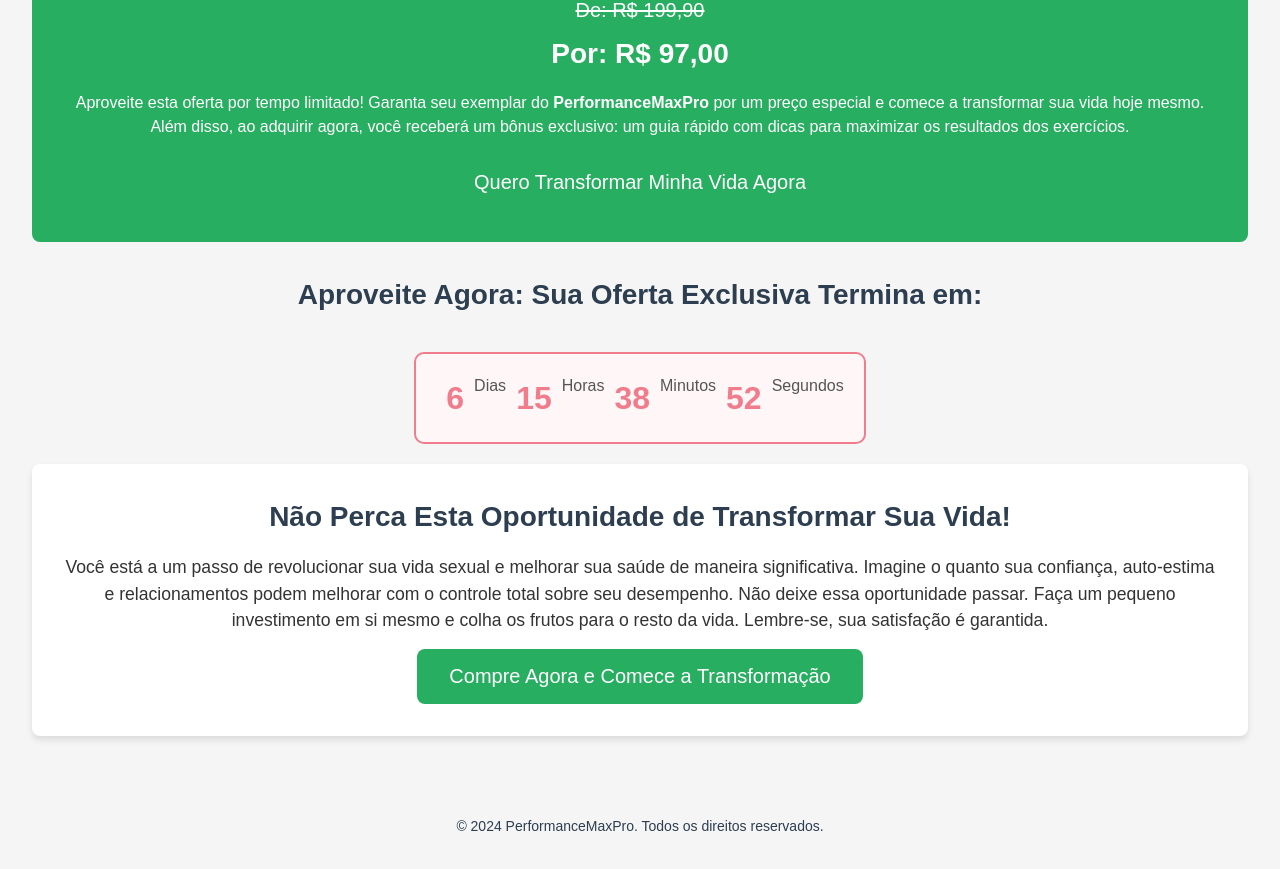
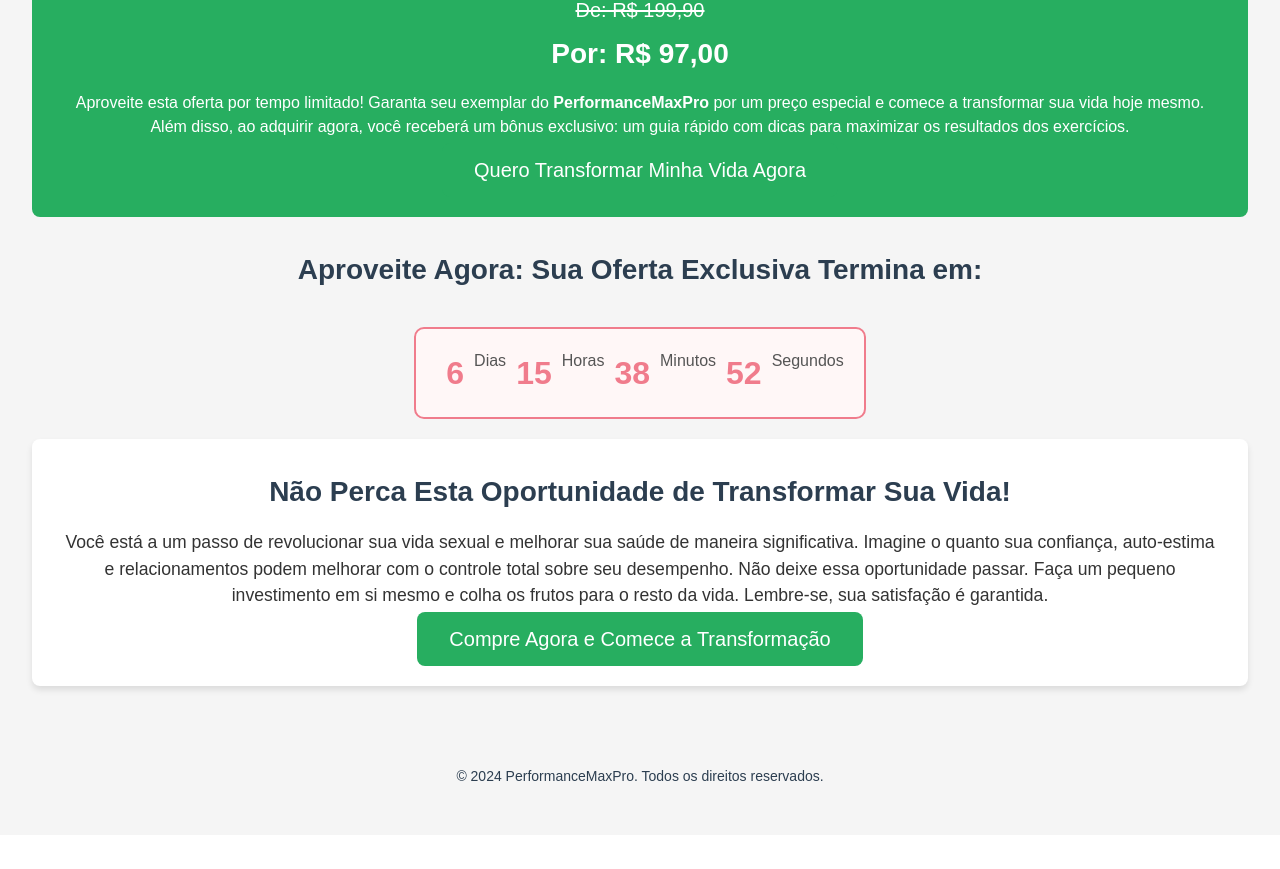
Before and after one commit to alefeio/pmp, a React (Vite) app: page / in a window 1280 px wide. Shown: the part 3473-4342 px from the top of the page. After the commit the page ends 4308 px from the top, so only its background shows below. Built offline with nearby package versions, Linux system fonts and the light colour scheme.

Commit message:
link checkout

```diff
--- a/src/App.tsx
+++ b/src/App.tsx
@@ -75,7 +75,7 @@
   text-align: center;
 `;
 
-const CTAButton = styled.button`
+const CTAButton = styled.a`
   padding: 1rem 2rem;
   font-size: 1.25rem;
   color: white;
@@ -286,7 +286,7 @@
           <Paragraph>
             Você está a um passo de revolucionar sua vida sexual e melhorar sua saúde de maneira significativa. Imagine o quanto sua confiança, auto-estima e relacionamentos podem melhorar com o controle total sobre seu desempenho. Não deixe essa oportunidade passar. Faça um pequeno investimento em si mesmo e colha os frutos para o resto da vida. Lembre-se, sua satisfação é garantida.
           </Paragraph>
-          <CTAButton>Compre Agora e Comece a Transformação</CTAButton>
+          <CTAButton href='https://pay.kiwify.com.br/lYB8nKO' target='_blank'>Compre Agora e Comece a Transformação</CTAButton>
         </Content>
 
         <Footer>
```
